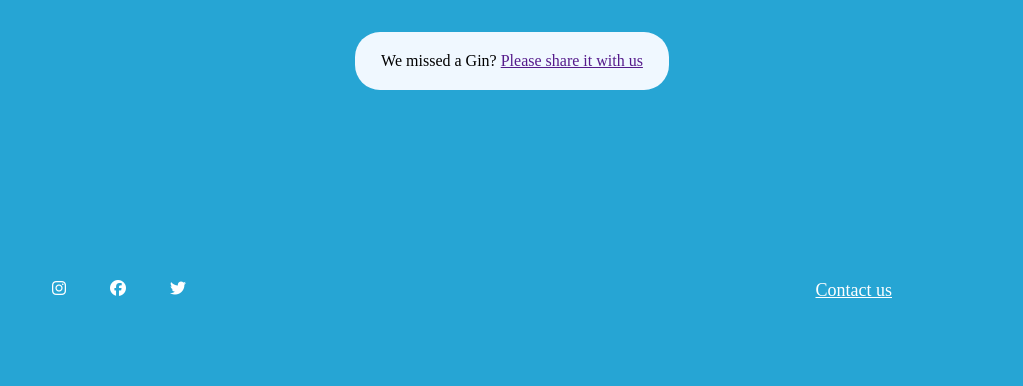
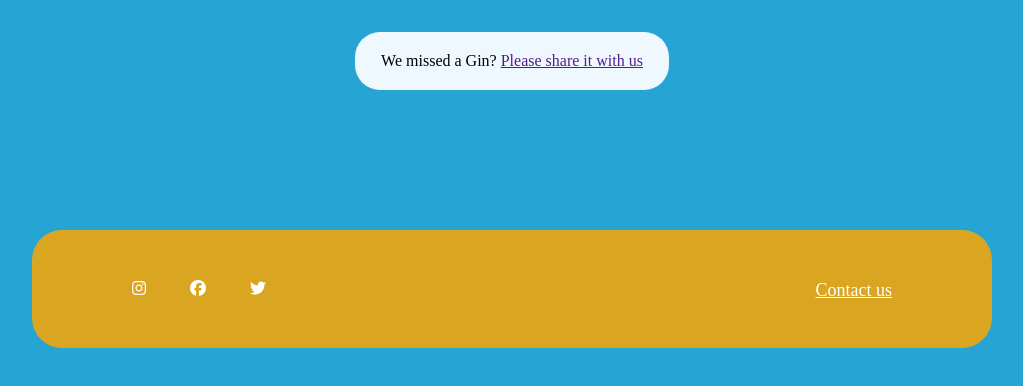
Before and after one commit to NwaObed/chuks-darls, a plain HTML site: page index.html in a window 1280 px wide. Shown: the part 4732-5118 px from the top of the page, without its empty margins (128-1151 px from the left). Drawn offline with Linux system fonts and the light colour scheme.

Commit message:
footer update

```diff
--- a/style.css
+++ b/style.css
@@ -7,6 +7,7 @@
 body{
     background-color: rgb(38, 165, 212);
     color: white;
+    /* height: 100vh; */
     }
 
 .main-div{
@@ -284,11 +285,13 @@ body{
     /* height: 20vh; */
     position: relative;
     bottom: 600px;
-    padding: 50px 20px;
+    padding: 50px 100px;
     width: 75%;
     margin: auto;
+    /* background-color: black; */
     /* text-align: center; */
-    /* background-color: seagreen; */
+    background-color: goldenrod;
+    border-radius: 30px;
 }
 
 .footer-div a{
```
